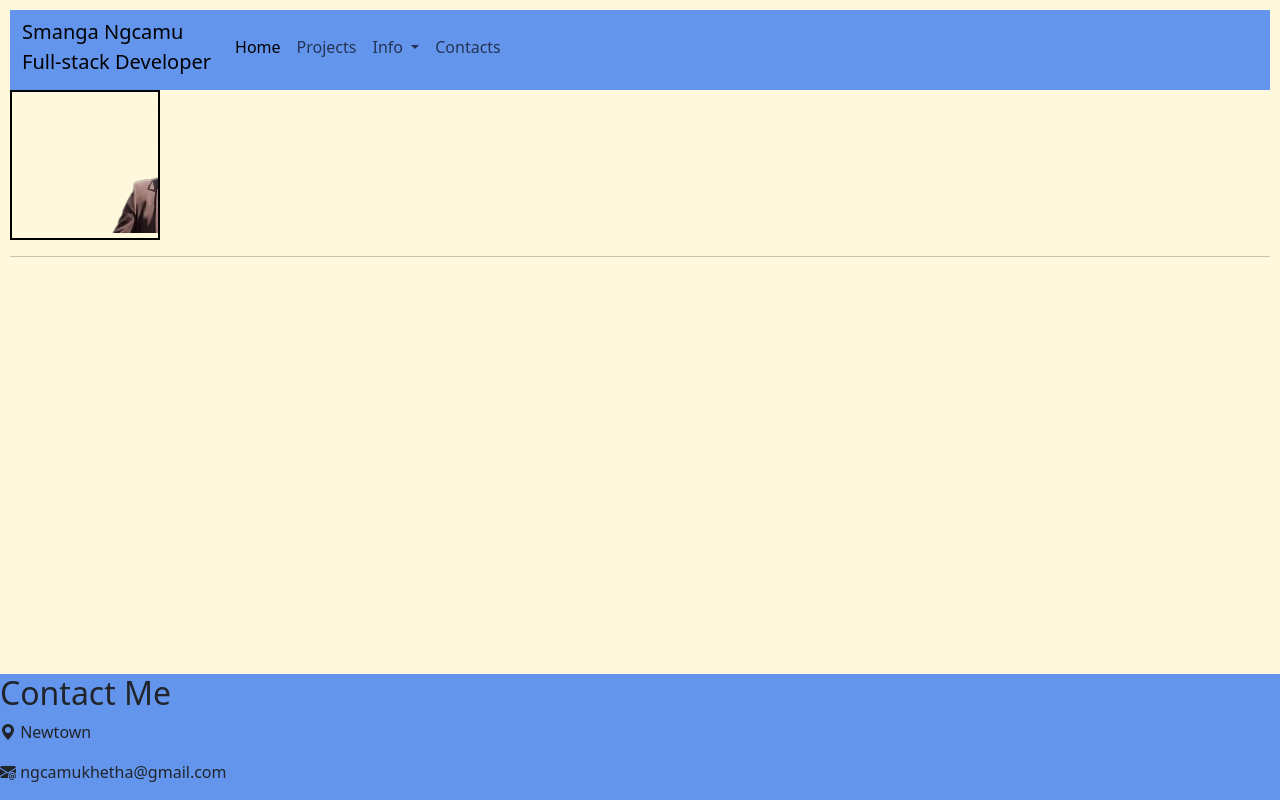
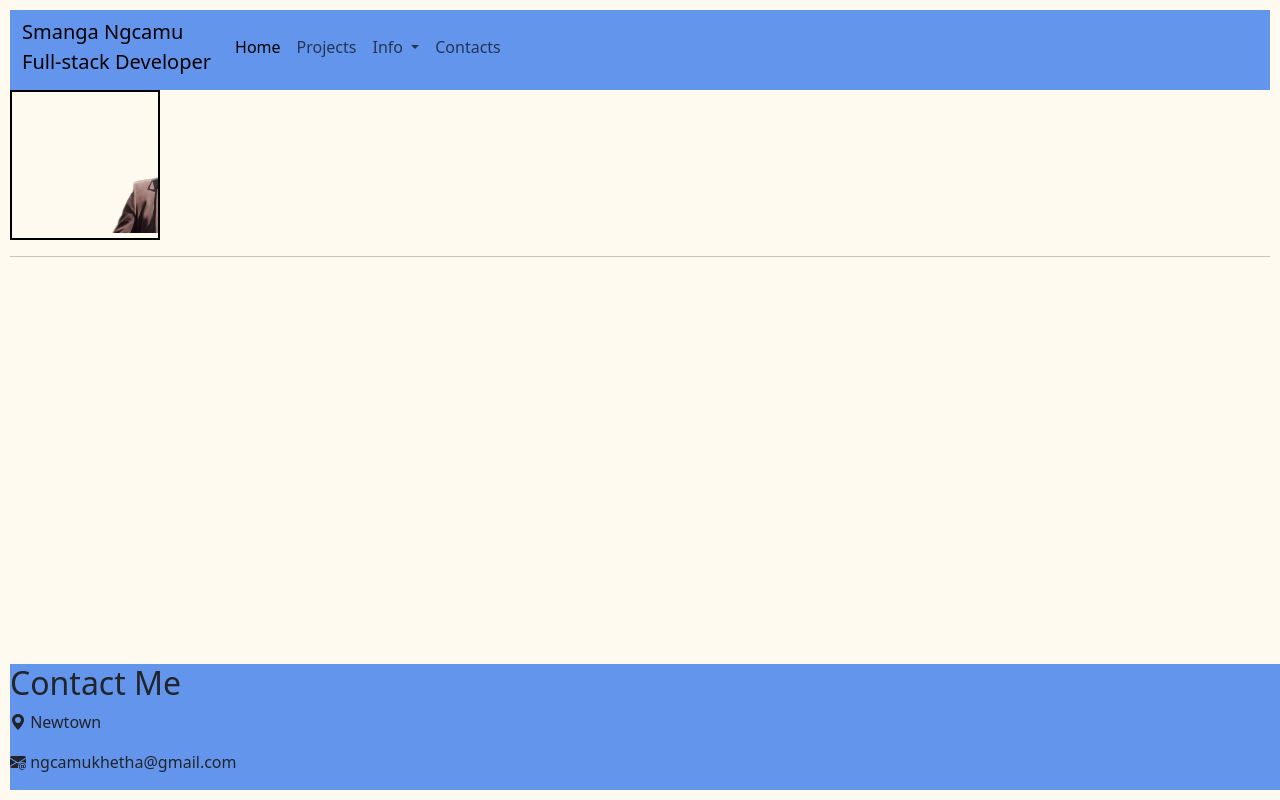
Before and after one commit to khethaNgcamu/my-profile, a plain HTML site: page contacts.html in a window 1280 px wide. Drawn offline with nearby package versions, Linux system fonts and the light colour scheme.

Commit message:
footer margin adjusted

```diff
--- a/mole.css
+++ b/mole.css
@@ -71,7 +71,7 @@
 }
 
 html body {
-  background-color: cornsilk;
+  background-color: floralwhite;
   padding: 10px;
   min-height: 100vh;
 }
@@ -100,9 +100,11 @@ html body {
 
  footer {
   background-color: cornflowerblue;
-  /* padding: -10px; */
+  padding-right: 10px;
   position: fixed;
   left: 0%;
+  margin: 10px;
+
   bottom: 0%;
   width: 100%;
 }
```
Also changed, not shown: home.html (+16 -5 lines).
